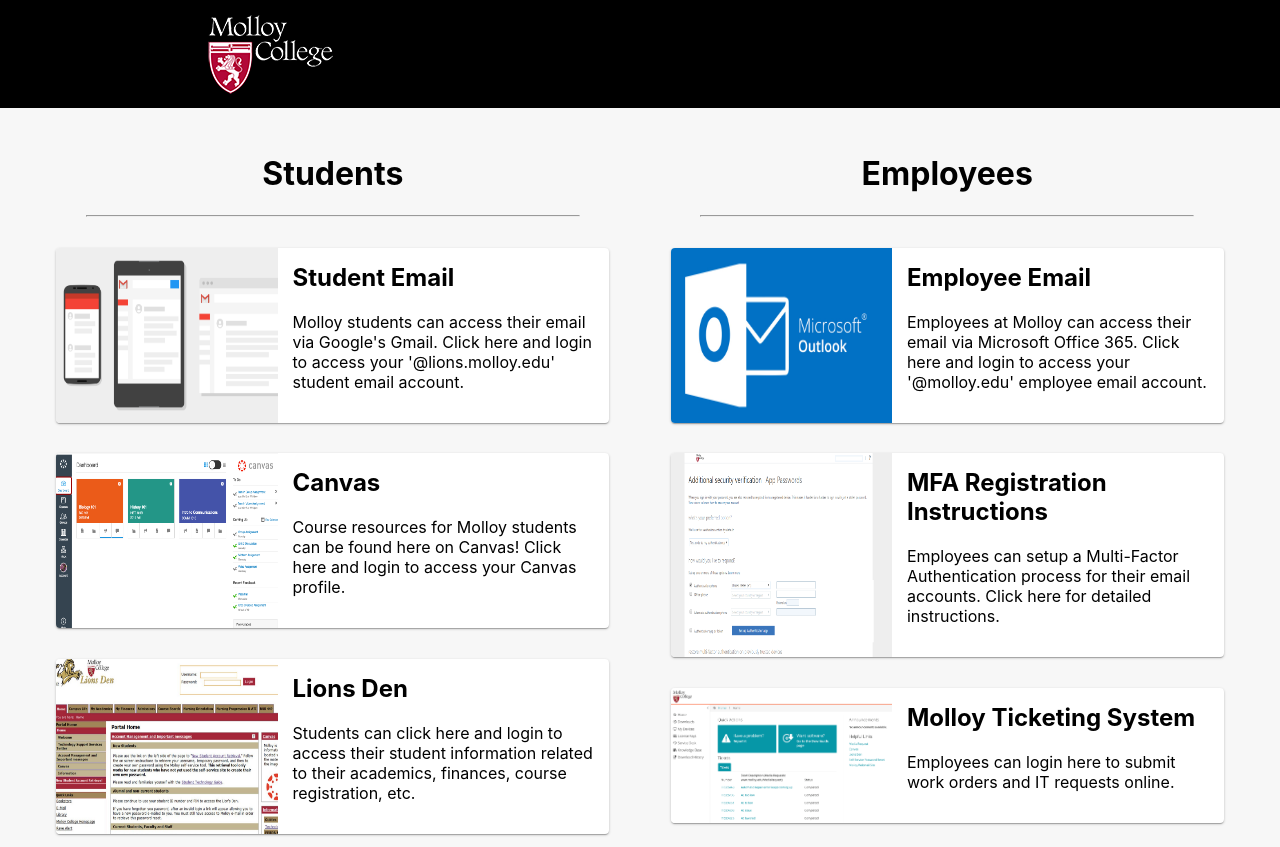
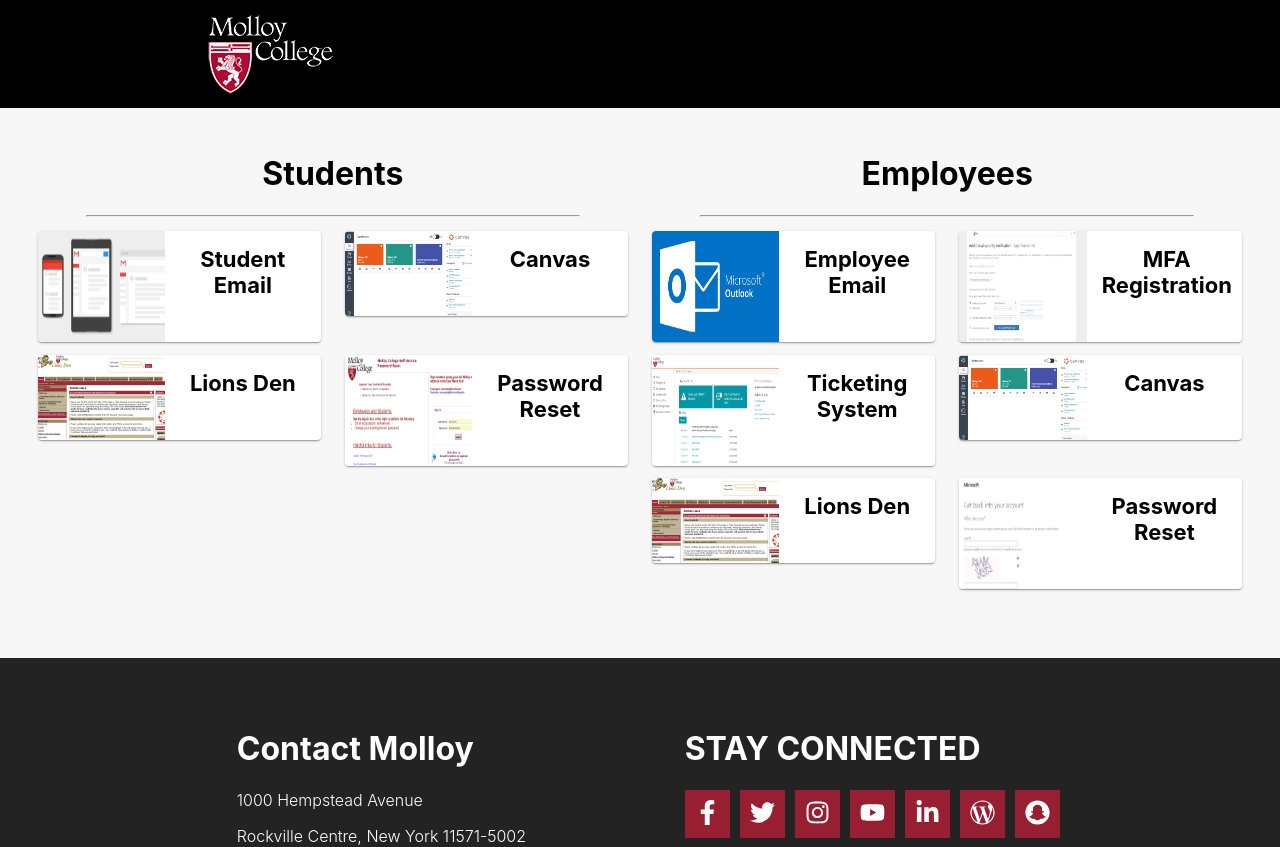
Before and after one commit to djmgeneseo/Molloy-Portal, a React (Create React App) app in the folder client/: page / in a window 1280 px wide. Shown: the top 847 px of the page. Built offline with nearby package versions, Linux system fonts and the light colour scheme; the HTML template or start-up script is replaced by a standard one.

Commit message:
fix styling of cards to Roberto's liking

```diff
--- a/client/src/Components/Layouts/Body/Body.js
+++ b/client/src/Components/Layouts/Body/Body.js
@@ -14,12 +14,12 @@
         img: require('../../../assets/outlook.jpg'),
         p: "Employees at Molloy can access their email via Microsoft Office 365. Click here and login to access your '@molloy.edu' employee email account."
     },
-    'MFA Registration Instructions': {
+    'MFA Registration': {
         href: 'https://molloycollege.app.box.com/s/cds7cygk6yleah0jb4js4rr1mvl5uyt0',
         img: require('../../../assets/mfa.png'),
         p: "Employees can setup a Multi-Factor Authentication process for their email accounts. Click here for detailed instructions."
     },
-    'Molloy Ticketing System': {
+    'Ticketing System': {
         href: 'https://help.molloy.edu/',
         img: require('../../../assets/ticketing.png'),
         p: "Employees can login here to submit work orders and IT requests online."
@@ -34,7 +34,7 @@
         img: require('../../../assets/lionsden.png'),
         p: "Employees can login to Lions Den to access information related to their academics, finances, course registration, etc."
     },
-    'Employee Password Reset': {
+    'Password Reset': {
         href: 'https://aka.ms/sspr',
         img: require('../../../assets/employee_password_reset.png'),
         p: "Unable to access your employee email? Click here and follow the prompts to reset your employee email password."
@@ -57,7 +57,7 @@
       img: require('../../../assets/lionsden.png'),
       p: "Students can click here and login to access their student information related to their academics, finances, course registration, etc."
   },
-  'Student Password Reset': {
+  'Password Reset': {
     href: 'https://selfservice.molloy.edu',
     img: require('../../../assets/self_service.png'),
     p: "Unable to access your student email? Click here and follow the prompts to reset your student email password."
@@ -65,9 +65,14 @@
 }
 
 const generateCards = (sectionObj) => {
+  /*
+    <p>
+                                  {sectionObj[siteName].p}
+                                </p>
+  */
     return Object.keys(sectionObj).map((siteName) => {
         return (
-        <Grid key={siteName} item xs={12} sm={12} md={12} className={styles.cardsContainer}>
+        <Grid key={siteName} item xs={12} sm={12} md={12} lg={6} className={styles.cardsContainer}>
             <Slide direction="up" in={true} timeout={{enter: 900, exit: 0}}>
                 <Card className={styles.card} >
                     <CardActionArea target='_blank' rel='noopener noreferrer' href={sectionObj[siteName].href}>
@@ -81,10 +86,7 @@
                               title={siteName}
                               />
                               <div className={styles.cardContent}>
-                                <h2 style={{marginTop: '0px'}}>{siteName}</h2>
-                                <p>
-                                  {sectionObj[siteName].p}
-                                </p>
+                                <h4 className={styles.linkLabel}>{siteName}</h4>
                               </div>
                         </div>
                     </CardActionArea>
@@ -100,13 +102,17 @@
   <Grid container className={styles.bodyContainer}>
     <Grid item xs={12} sm={12} md={6}>
       <h1 style={{textAlign: "center"}}>Students</h1>
-      <hr style={{width: '80%'}}/>
-      {generateCards(studentSection)}
+        <hr style={{width: '80%'}}/>
+      <Grid container justify="center">
+        {generateCards(studentSection)}
+      </Grid>
     </Grid>
     <Grid item xs={12} sm={12} md={6}>
       <h1 style={{textAlign: "center"}}>Employees</h1>
-      <hr  style={{width: '80%'}}/>
-      {generateCards(employeeSection)}
+        <hr  style={{width: '80%'}}/>
+      <Grid container justify="center">
+        {generateCards(employeeSection)}
+      </Grid>
     </Grid>
   </Grid>
   )
--- a/client/src/Components/Layouts/Body/Body.module.css
+++ b/client/src/Components/Layouts/Body/Body.module.css
@@ -1,7 +1,7 @@
 .bodyContainer {
     max-width: '1300px';
     padding: 25px 2% 25px 2%;
-    min-height: 500px;
+    min-height: 550px;
     background-color: #efefef7a;
 }
 
@@ -9,18 +9,19 @@
     /*width: 100%;*/
 }
 
-.cardsContainer {
-  /*margin-left: 15% !important;*/
-}
+.cardContent {
+    margin: auto;
+    text-align: center;
+  }
 
 .media {
     /* object-fit: 'cover', */
-    width: 40% !important;
+    width: 45% !important;
     /* border-bottom: rgb(218, 218, 218) solid 1px; */
 }
 
 .card {
-    margin: 5%;
+    margin: 2% 4%;
     /*max-width: 70%; */
     display: flex;
 }
@@ -40,9 +41,34 @@
     transition: 700ms;
 }
 
+.linkLabel {
+  margin-top: 0px;
+}
+
+@media only screen and (max-width: 1280px) {
+  .linkLabel {
+    font-size: 22px;
+  }
+
+  .cardContent {
+    margin: auto;
+    text-align: center;
+  }
+}
+
 @media only screen and (max-width: 960px) {
   .bodyContainer {
     padding: 25px 10% 25px 10%;
+  }
+
+  .media {
+    /* object-fit: 'cover', */
+    width: 35% !important;
+    /* border-bottom: rgb(218, 218, 218) solid 1px; */
+  }
+
+  .linkLabel {
+    font-size: 24px;
   }
 
   .card {
--- a/package.json
+++ b/package.json
@@ -7,7 +7,7 @@
     "client": "cd client && npm start",
     "server": "cd server && npm start",
     "start": "concurrently - kill-others \"npm run server\" \"npm run client\"",
-    "build": "react-scripts build"
+    "build": "cd client && react-scripts build"
   },
   "keywords": [],
   "author": "",
```
Also changed, not shown: 1 other file (tests, documents, lock files or other folders).
